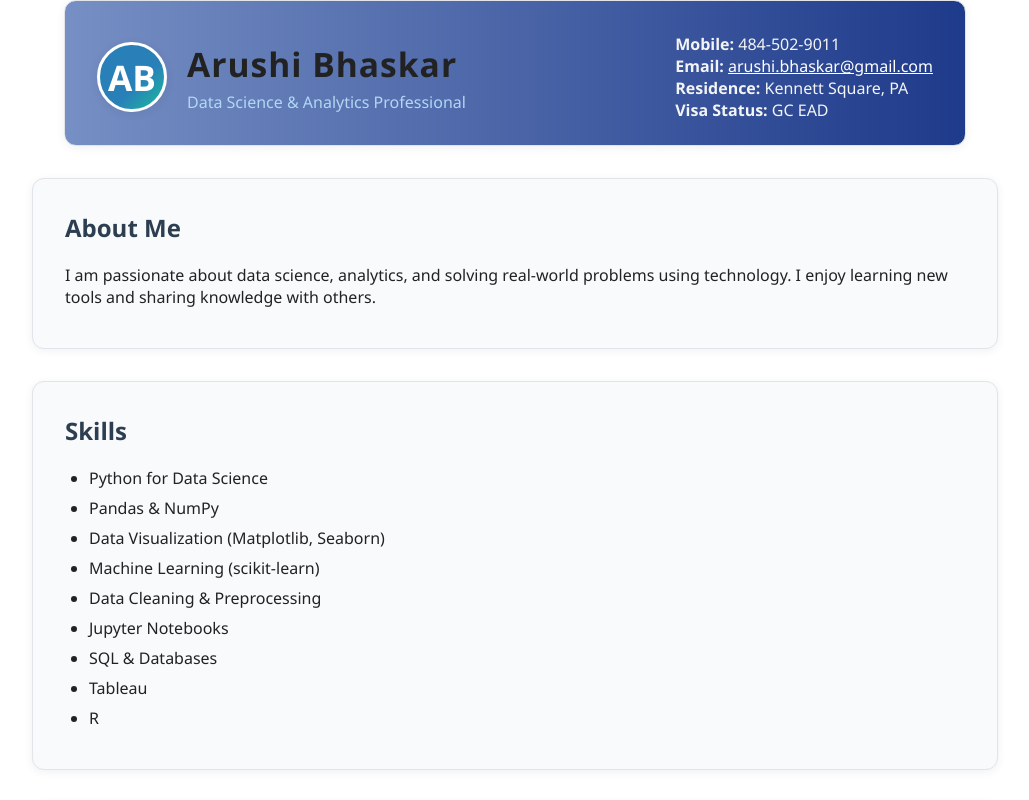
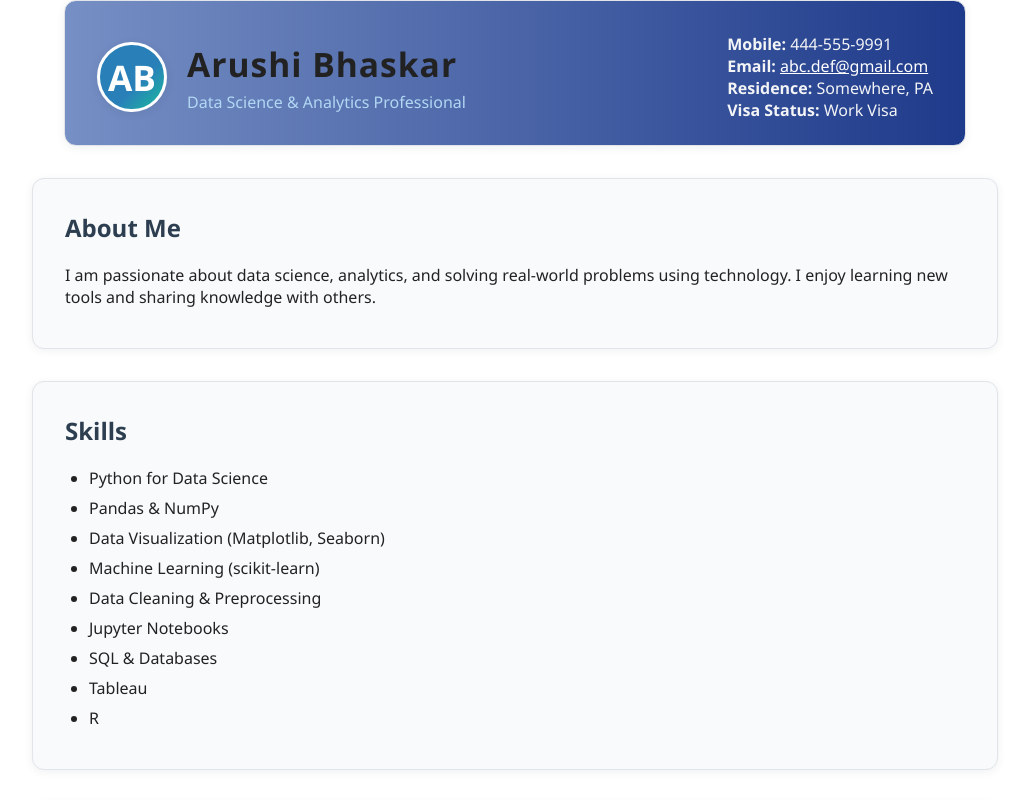
Before and after one commit to arushib11/my-portfolio, a plain HTML site: page index.html in a window 1280 px wide. Shown: the top 800 px of the page, without its empty margins (125-1154 px from the left). Drawn offline with Linux system fonts and the light colour scheme.

Commit message:
Changes made to personal data to keep it hidden

```diff
--- a/index.html
+++ b/index.html
@@ -160,10 +160,10 @@
           </div>
         </div>
         <div class="header-contact">
-          <div><strong>Mobile:</strong> 484-502-9011</div>
-          <div><strong>Email:</strong> <a href="mailto:arushi.bhaskar@gmail.com">arushi.bhaskar@gmail.com</a></div>
-          <div><strong>Residence:</strong> Kennett Square, PA</div>
-          <div><strong>Visa Status:</strong> GC EAD</div>
+          <div><strong>Mobile:</strong> 444-555-9991</div>
+          <div><strong>Email:</strong> <a href="mailto:arushi.bhaskar@gmail.com">abc.def@gmail.com</a></div>
+          <div><strong>Residence:</strong> Somewhere, PA</div>
+          <div><strong>Visa Status:</strong> Work Visa</div>
         </div>
       </div>
     </div>
```
